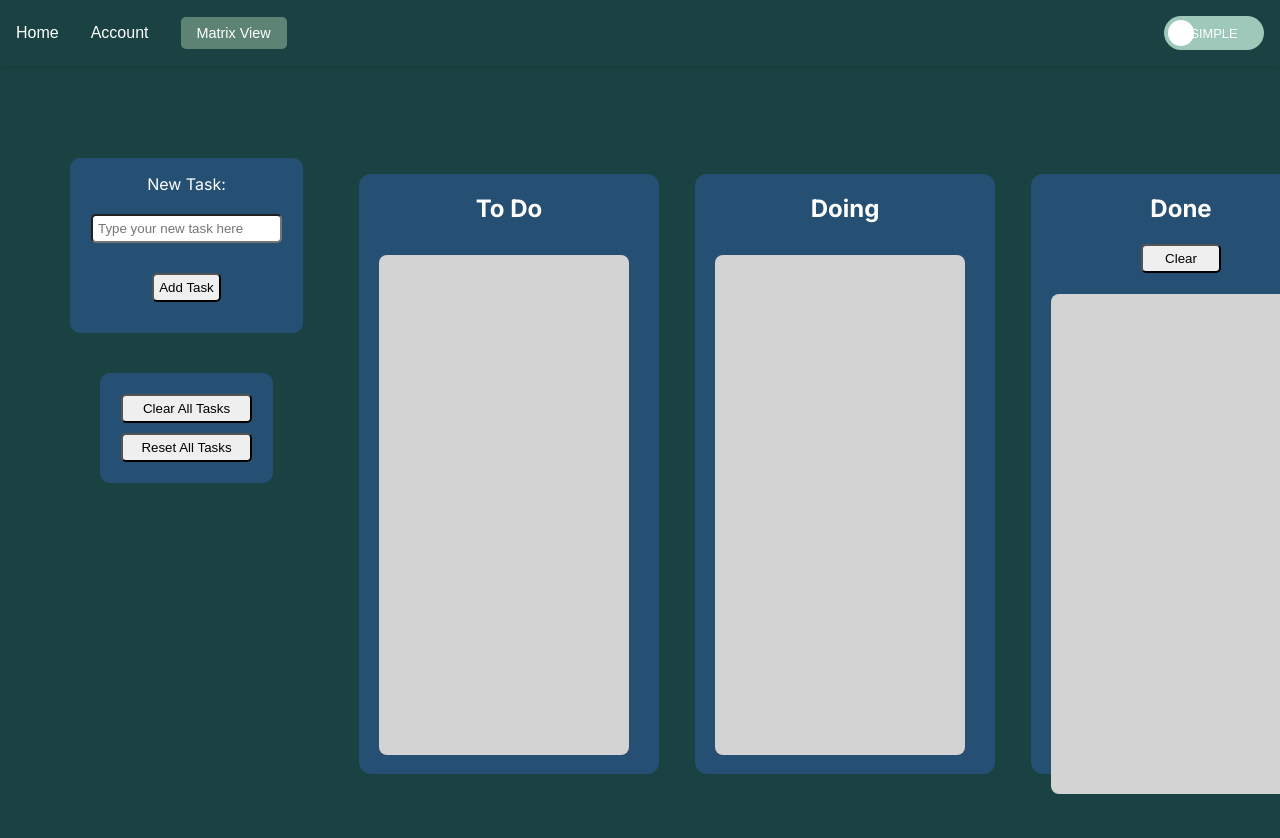
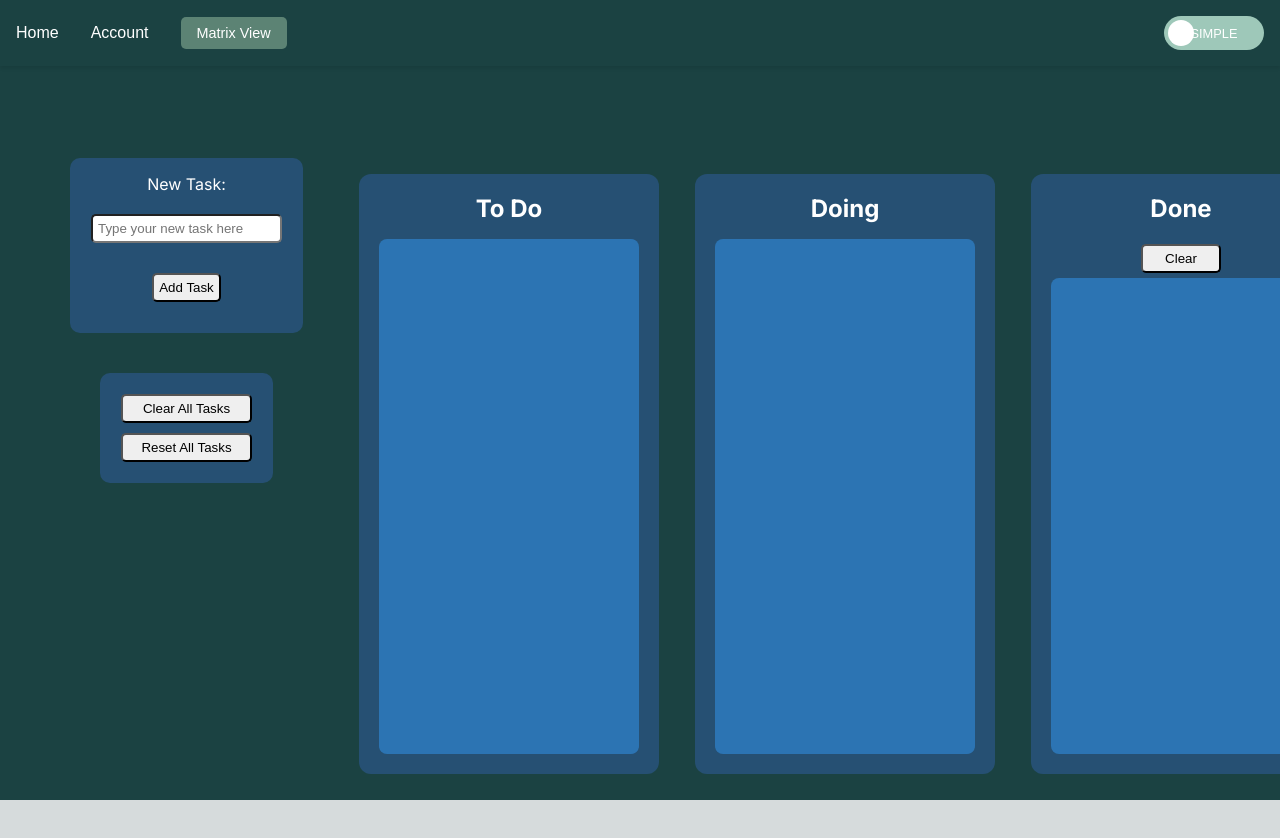
Before and after one commit to Yobamba/to-do-manager, a Next.js app: page / in a window 1280 px wide. Shown: the top 838 px of the page. After the commit the page ends 800 px from the top, so only its background shows below. Built offline with nearby package versions, Linux system fonts and the light colour scheme.

Commit message:
fixed loads of errors

```diff
--- a/src/app/globals.css
+++ b/src/app/globals.css
@@ -86,6 +86,11 @@
   margin: 0;
 }
 
+html {
+  height: 100%;
+  overflow: hidden;
+}
+
 html,
 body {
   max-width: 100vw;
@@ -94,6 +99,9 @@ body {
 }
 
 body {
+  height: 100%;
+  margin: 0;
+  padding: 0;
   color: rgb(var(--foreground-rgb));
   background: linear-gradient(
       to bottom,
--- a/src/app/layout.tsx
+++ b/src/app/layout.tsx
@@ -21,9 +21,11 @@ export default function RootLayout({
       <meta name="viewport" content="width=device-width, initial-scale=1, maximum-scale=1" />
       </head>
       <body className={inter.className}>
-        <Providers>
-          {children}
-        </Providers>
+        <div style={{ height: '100vh', overflow: 'auto' }}>
+          <Providers>
+            {children}
+          </Providers>
+        </div>
       </body>
     </html>
   )
--- a/src/app/ui/cards.tsx
+++ b/src/app/ui/cards.tsx
@@ -206,13 +206,8 @@ export default function Cards() {
                   <div
                     ref={provided.innerRef}
                     {...provided.droppableProps}
-                    className={styles.taskContent}
-                    style={{
-                      background: snapshot.isDraggingOver ? 'lightblue' : 'lightgrey',
-                      padding: 4,
-                      width: 250,
-                      minHeight: 500,
-                    }}
+                    className={styles.columnContent}
+
                   >
                     {column.tasks.map((task, index) => (
                       <Draggable key={task.id} draggableId={task.id} index={index}>
```
